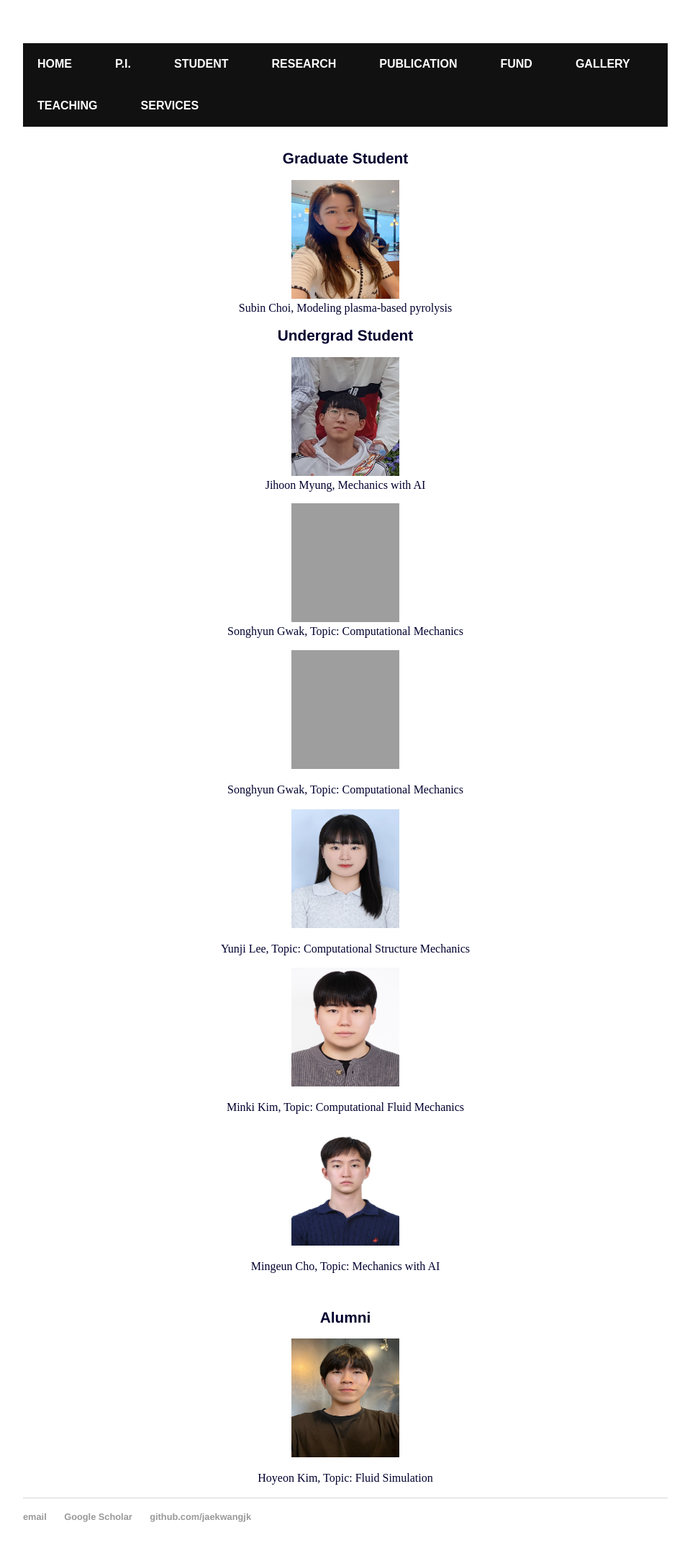
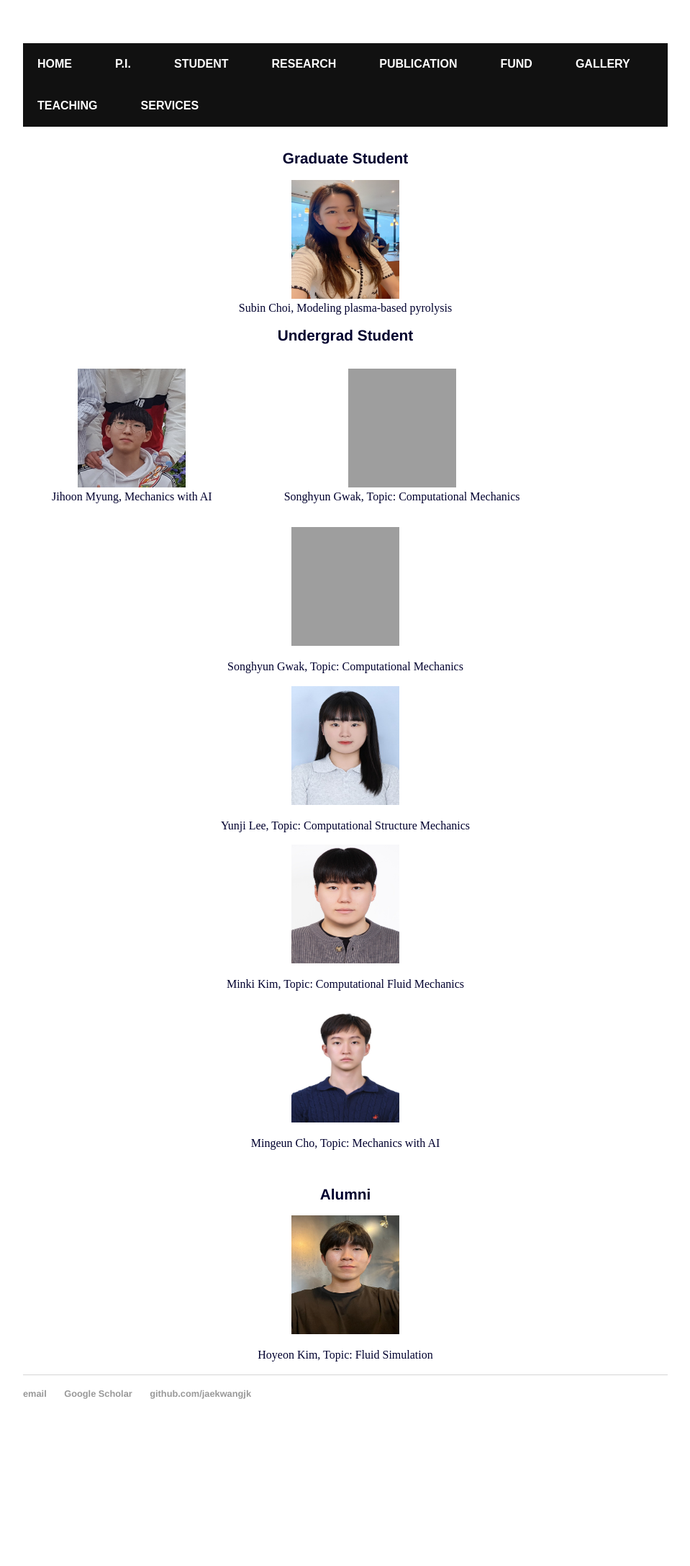
Before and after one commit to jaekwangjk/jaekwangjk.github.io, a Jekyll site: the page built from student.html, in a window 1280 px wide. Shown: the whole page at 72% size, without its empty margins (160-1119 px from the left). Built offline with Jekyll 4.4.1, drawn with Linux system fonts in a browser that asks for light colours; after the commit the page ends 2004 px from its top, so only the background shows below that; grey boxes are pictures that could not be loaded.

Commit message:
Update student.html

```diff
--- a/student.html
+++ b/student.html
@@ -21,14 +21,17 @@ title: Jaekwang Kim
 	<h1>Undergrad Student</h1>
 
 	<p>
+	<div style="display: flex; gap: 20px;">
  	<figure>
-	<img src="pictures/myungjihoon.jpg" alt="hoyeon" style="width:150px;height:165px;">
+   	<img src="pictures/myungjihoon.jpg" alt="jihoon" style="width:150px;height:165px;">
    	<figcaption>Jihoon Myung, Mechanics with AI </figcaption>
   	</figure>
   	<figure>
   	<img src="pictures/songhyun.jpeg" alt="songhyeon" style="width:150px;height:165px;">
     	<figcaption>Songhyun Gwak, Topic: Computational Mechanics </figcaption>
   	</figure>
+	</div>
+	</p>
 
 	</p>
 
```
Lines whose indentation alone changed are shown as unchanged.
